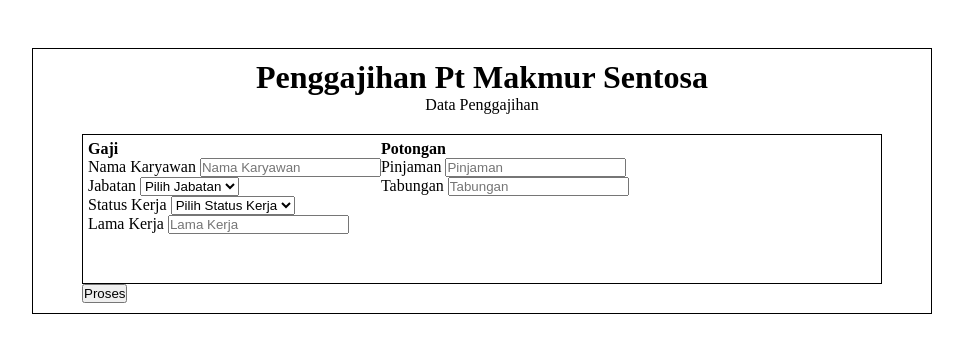
After one commit to Rohesa123/PHP, a PHP site: page /tugas/Tugas_Penggajihan/form.php in a window 1280 px wide. The commit adds this page. Shown: the top 353 px of the page, without its empty margins (158-1121 px from the left). Run offline with PHP 8.4, Linux system fonts and the light colour scheme.

Commit message:
Menambahkan file Tugas Penggajihan

```diff
--- /dev/null
+++ b/tugas/Tugas_Penggajihan/form.php
@@ -0,0 +1,108 @@
+<!DOCTYPE html>
+<html lang="en">
+<head>
+    <meta charset="UTF-8">
+    <meta http-equiv="X-UA-Compatible" content="IE=edge">
+    <meta name="viewport" content="width=device-width, initial-scale=1.0">
+    <style>
+        * {
+            padding: 0;
+            margin: 0;
+            box-sizing: border-box;
+        }
+        body {
+            /* width: 100%; */
+            padding: 30px;
+        }
+        .konten {
+            display: flex;
+            flex-direction: column;
+            margin: 0px auto 0px auto;
+            border: 1px solid black;
+            flex-wrap: wrap;
+            max-width:900px;
+            align-items: center;
+            padding: 10px;
+        }
+        .konten form .tabel {
+            display: flex;
+            border: 1px solid black;
+            flex-wrap: wrap;
+            margin: 0px auto 0px auto;
+            width: 800px;
+            min-height: 150px;
+            padding: 5px;
+            flex-direction: row;
+        }
+    </style>
+    <title>Document</title>
+</head>
+<body>
+    <div class="gambar">
+        <img src="" alt="">
+    </div>
+    <div class="konten">
+        <div class="judul">
+            <h1>Penggajihan Pt Makmur Sentosa</h1>
+        </div>
+        <form action="hasil.php" method="post">
+            <div class="judul_1" style="text-align: center; margin-bottom: 20px;">
+                    Data Penggajihan
+            </div>
+            <div class="tabel">
+                <div class="isi satu">
+                    <div class="judul_isi satu">
+                        <h4>Gaji</h4>
+                    </div>
+                    <div class="input satu">
+                        <div class="karyawan">
+                            <label for="nk">Nama Karyawan</label>
+                            <input type="text" name="karyawan" placeholder="Nama Karyawan" required id="nk">
+                        </div>
+                        <div class="jabatan">
+                            <label for="jb">Jabatan</label>
+                            <select name="jabatan" id="jb">
+                                <option value="Tidak Ada">Pilih Jabatan</option>
+                                <option value="Direktur">Direktur</option>
+                                <option value="Manager">Manager</option>
+                                <option value="Karyawan">Karyawan</option>
+                                <option value="OB">OB</option>
+                            </select>
+                        </div>
+                        <div class="status_kerja">
+                            <label for="sk">Status Kerja</label>
+                            <select name="status_kerja" id="sk" required>
+                                <option value="Tidak Ada">Pilih Status Kerja</option>
+                                <option value="Tetap">Tetap</option>
+                                <option value="Kontrak">Kontrak</option>
+                            </select>
+                        </div>
+                        <div class="lama_kerja">
+                            <label for="lk">Lama Kerja</label>
+                            <input type="number" name="lama_kerja" id="lk" required placeholder="Lama Kerja">
+                        </div>
+                    </div>
+                </div>
+                <div class="isi dua">
+                    <div class="judul_isi dua">
+                        <h4>Potongan</h4>
+                    </div>
+                    <div class="input dua">
+                        <div class="pinjaman">
+                            <label for="pnjmn">Pinjaman</label>
+                            <input type="number" name="pinjaman" id="pnjmn" required min="0" placeholder="Pinjaman">
+                        </div>
+                        <div class="tabungan">
+                            <label for="tbngn">Tabungan</label>
+                            <input type="number" name="tabungan" id="tbngn" required min="0" placeholder="Tabungan">
+                        </div>
+                    </div>
+                </div>
+            </div>
+            <div class="tombol">
+                <button name="proses" type="submit">Proses</button>
+            </div>
+        </form>
+    </div>
+</body>
+</html>
```
Also changed, not shown: tugas/Tugas_Penggajihan/hasil.php (added, +164 -0 lines), tugas/tugas_2/login_form.php (+31 -14 lines), 1 other file.
